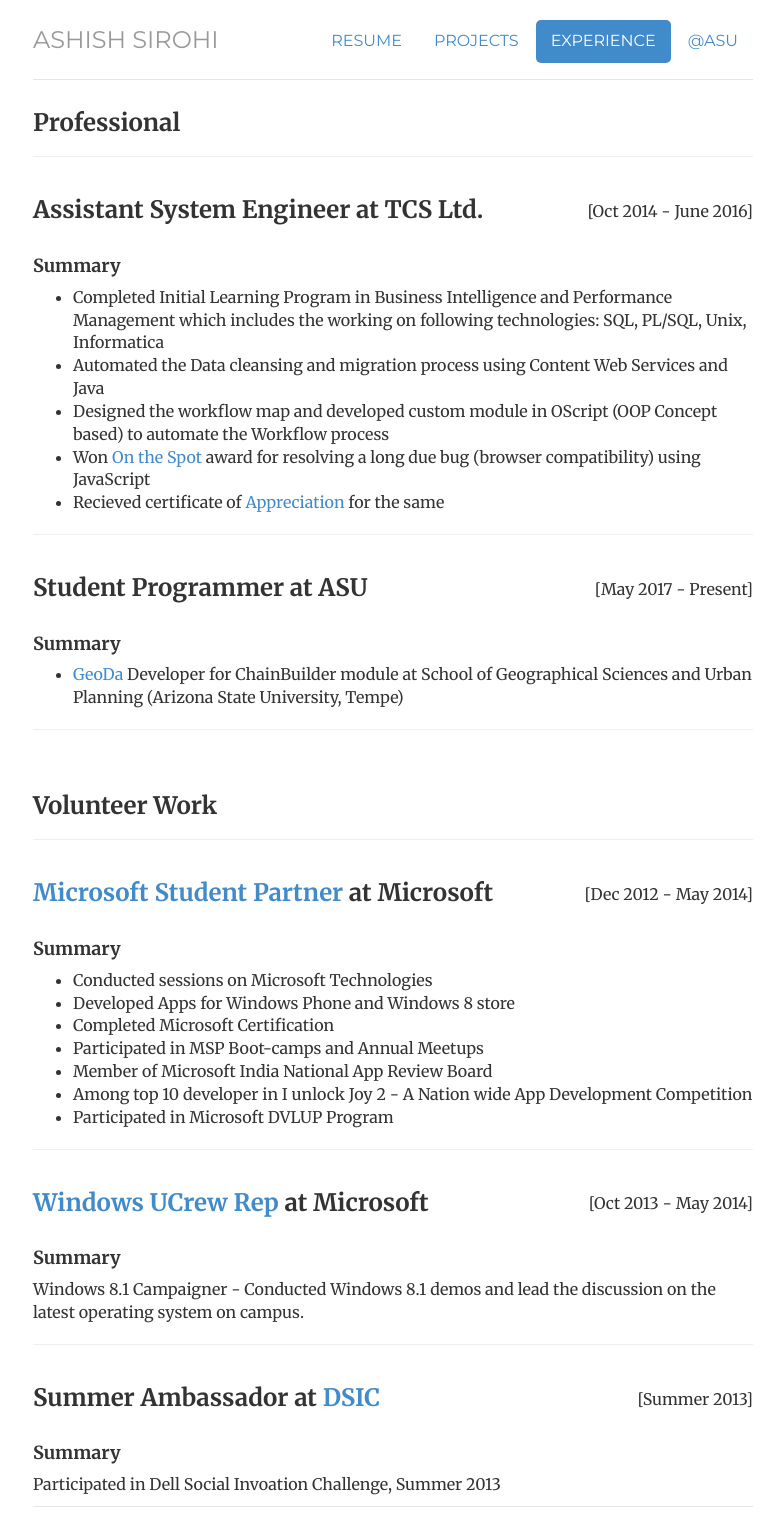
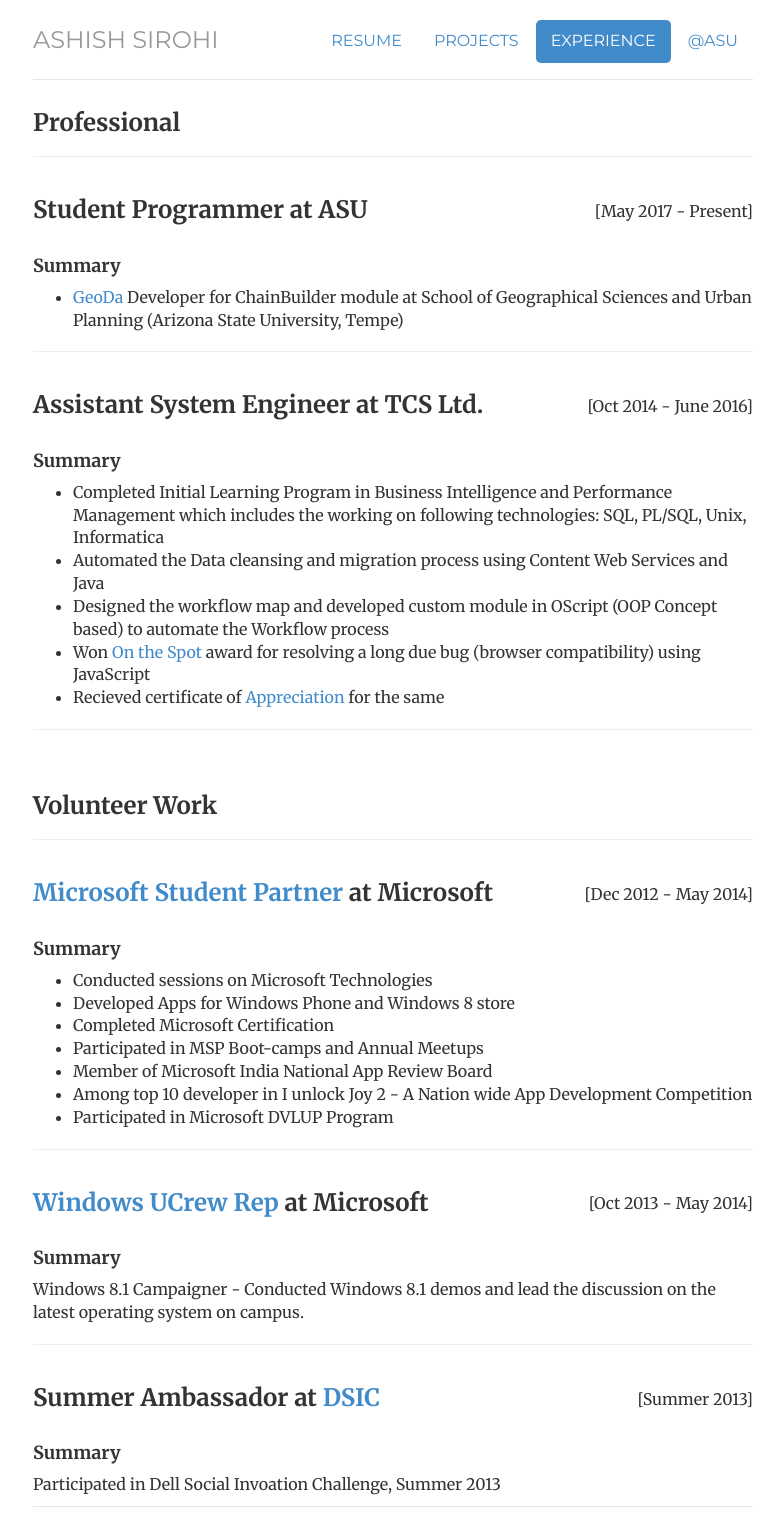
Before and after one commit to ashishsirohi/ashishsirohi.github.io, a Jekyll site: the page built from experience/index.html, in a window 1280 px wide, cut to the strip 0-1522 px from the top of the page. Shown: the whole strip, without its empty margins (247-1031 px from the left). Built offline with Jekyll 4.4.1, drawn with Linux system fonts in a browser that asks for light colours.

```diff
--- a/experience/index.html
+++ b/experience/index.html
@@ -55,6 +55,15 @@
 <div class="experience">
   <h3>Professional</h3>
   <hr>
+  <div style="float: left" ><h3>Student Programmer at ASU</h3></div><br>
+                <div style="float: right">[May 2017 - Present]</div>
+        </br></br>
+        <h4>Summary</h4>
+        <ul>
+          <li><a target="_blank" href="https://geodacenter.github.io/">GeoDa</a> Developer for ChainBuilder module at School of Geographical Sciences and Urban Planning (Arizona State University, Tempe)</li>
+        </ul>
+        <hr>
+
   <div style="float: left" ><h3>Assistant System Engineer at TCS Ltd.</h3></div><br>
                 <div style="float: right">[Oct 2014 - June 2016]</div>
         </br></br>
@@ -65,15 +74,6 @@
           <li>Designed the workflow map and developed custom module in OScript (OOP Concept based) to automate the Workflow process</li>
           <li>Won <a target="_blank" href="/files/On The Spot Award.pdf">On the Spot</a> award for resolving a long due bug (browser compatibility) using JavaScript</li>
           <li>Recieved certificate of <a target="_blank" href="/files/Appreciation.pdf">Appreciation</a> for the same</li>
-        </ul>
-        <hr>
-
-  <div style="float: left" ><h3>Student Programmer at ASU</h3></div><br>
-                <div style="float: right">[May 2017 - Present]</div>
-        </br></br>
-        <h4>Summary</h4>
-        <ul>
-          <li><a target="_blank" href="https://geodacenter.github.io/">GeoDa</a> Developer for ChainBuilder module at School of Geographical Sciences and Urban Planning (Arizona State University, Tempe)</li>
         </ul>
         <hr>
         <br>
```
